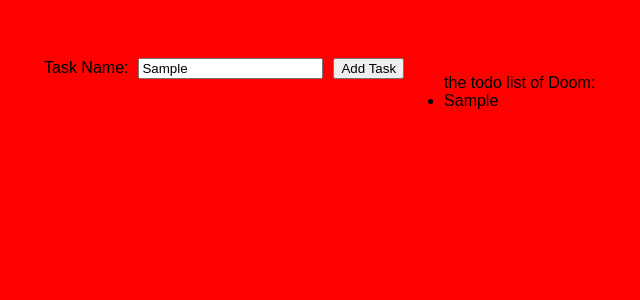
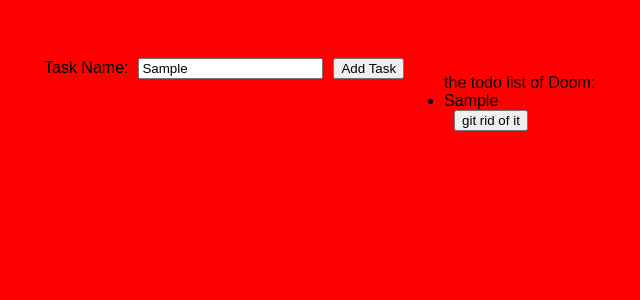
Before and after one commit to KHulett/todolist, a React (Create React App) app: page / in a window 1280 px wide. Both pictures are taken after typing "Sample" into the empty fields and a click on the button "Add Task". Shown: the top 300 px of the page, without its empty margins (14-654 px from the left). Built offline with nearby package versions, Linux system fonts and the light colour scheme.

Commit message:
delete buttons added but not functioning

```diff
--- a/src/App.js
+++ b/src/App.js
@@ -37,7 +37,9 @@ class TodoList extends Component{
 
 
   render () {
-    const toDoItems = this.state.todos.map((todo,index) => <li>{todo}</li>, <button onClick={this.removeItem}>git rid of it</button>)
+
+    const toDoItems = this.state.todos.map((todo,index) =><div> <li>{todo}</li> <button onClick={this.removeItem}>git rid of it</button></div>)
+
     return (
       <div className='container'>
 
```
